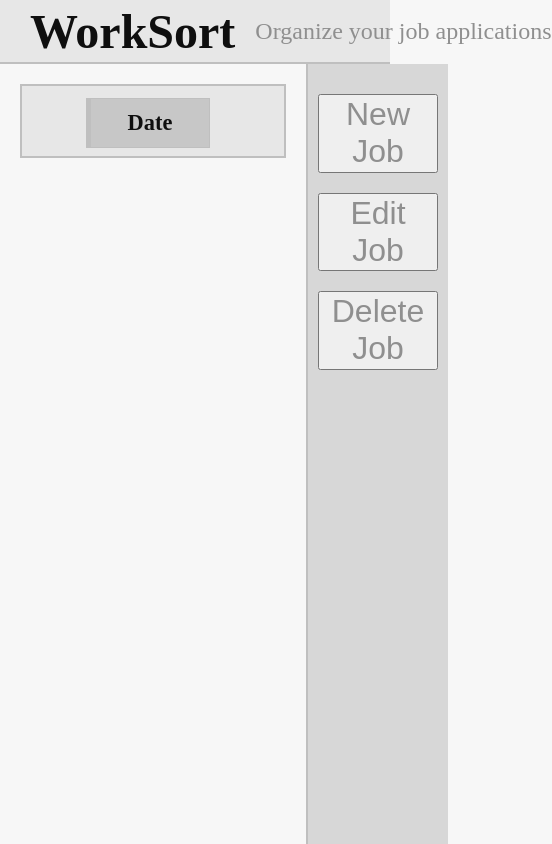
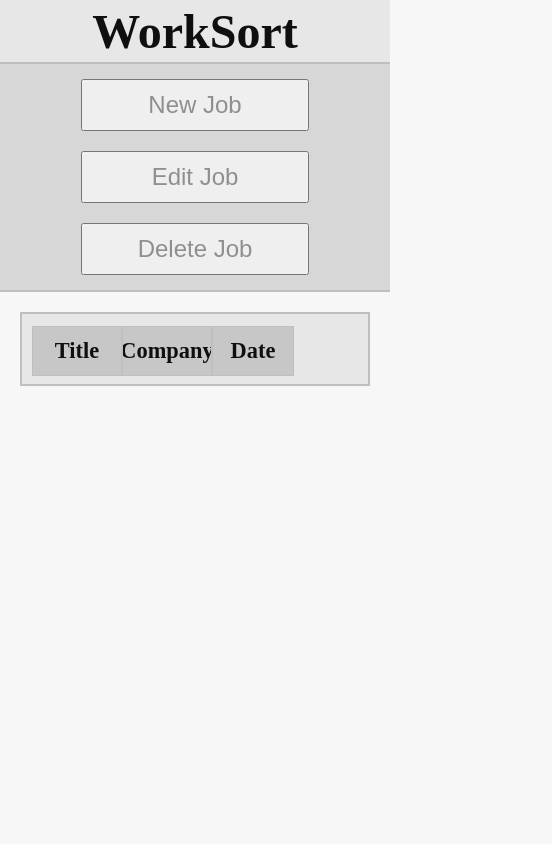
Before and after one commit to bd2720/worksort, a Vue app in the folder WorkSort/: page / in a window 390 px wide. Shown: the whole page, 552 px wide, since content can reach past the window. Built offline with nearby package versions, Linux system fonts and the light colour scheme.

Commit message:
mobile width queries

```diff
--- a/WorkSort/src/App.vue
+++ b/WorkSort/src/App.vue
@@ -26,6 +26,14 @@
 // show functional buttons (Add, Edit, Delete)
 const showFunctions = computed(() => {
   return !addingJobs.value && !editingJobs.value && !deletingJobs.value
+})
+
+const showExtraJobButtons = computed(() => {
+  return (editingJobs.value && !selectedJobID.value) || deletingJobs.value
+})
+// adds the "tr-extended" class to the table, adding an extra column for Edit/Delete buttons
+const tableClass = computed(() => {
+  return showExtraJobButtons.value ? "tr-extended" : ""
 })
 
 const addingJobs = ref(false)
@@ -126,14 +134,6 @@
   deletingJobs.value = false
 }
 
-const showExtraJobButtons = computed(() => {
-  return (editingJobs.value && !selectedJobID.value) || deletingJobs.value
-})
-// adds the "tr-extended" class to the table, adding an extra column for Edit/Delete buttons
-const tableClass = computed(() => {
-  return showExtraJobButtons.value ? "tr-extended" : ""
-})
-
 // function by which to sort jobs
 var activeSort = jobComp_earliest
 function sortJobs(){
@@ -173,6 +173,15 @@
   return url.slice(0, offset + slashIndex) + '/favicon.ico'
 }
 
+// convert date to mm/dd/yy
+function shortenDate(dateStr){
+  if(!dateStr) return ""
+  const y = dateStr[2] + dateStr[3]
+  const m = dateStr[5] + dateStr[6]
+  const d = dateStr[8] + dateStr[9]
+  return `${m}/${d}/${y}`
+}
+
 </script>
 
 <template>
@@ -199,7 +208,7 @@
             </td>
             <td>{{ job['title'] }}</td>
             <td>{{ job['company'] }}</td>
-            <td>{{ job['date'] }}</td>
+            <td>{{ shortenDate(job['date']) }}</td>
             <td>
               <a :href="job['url']">Visit</a>
             </td>
@@ -283,6 +292,7 @@
   font-size: 24px;
   border-bottom: 2px solid var(--border-col);
   white-space: nowrap;
+  overflow: hidden;
 }
 
 header > * {
@@ -313,14 +323,14 @@
 
 tr {
   display: grid;
-  grid-template-columns: 54px 1fr 1fr 120px 64px;
+  grid-template-columns: 54px 1fr 1fr 82px 64px;
   height: 50px;
   vertical-align: bottom;
 }
 
 /* when Edit/Delete buttons active */
 .tr-extended {
-  grid-template-columns: 54px 1fr 1fr 120px 64px 64px;
+  grid-template-columns: 54px 1fr 1fr 82px 64px 64px;
 }
 
 th, td {
@@ -398,4 +408,43 @@
   justify-content: space-evenly;
 }
 
+@media(width <= 720px){
+  .main-wrapper {
+    display: flex;
+    flex-direction: column-reverse;
+    justify-content: flex-end;
+  }
+
+  aside {
+    border-left: none;
+    border-bottom: 2px solid var(--border-col);
+  }
+
+  .function-wrapper {
+    padding: 5px;
+    display: flex;
+    flex-direction: column;
+    align-items: center;
+  }
+
+  .function-wrapper button {
+    font-size: 24px;
+    padding: 10px 5px;
+  }
+
+  tr {
+    grid-template-columns: 1fr 1fr 82px 64px;
+  }
+
+  th:first-child, td:first-child {
+    display: none;
+  }
+}
+
+@media(width <= 580px){
+  header p {
+    display: none;
+  }
+}
+
 </style>
```
